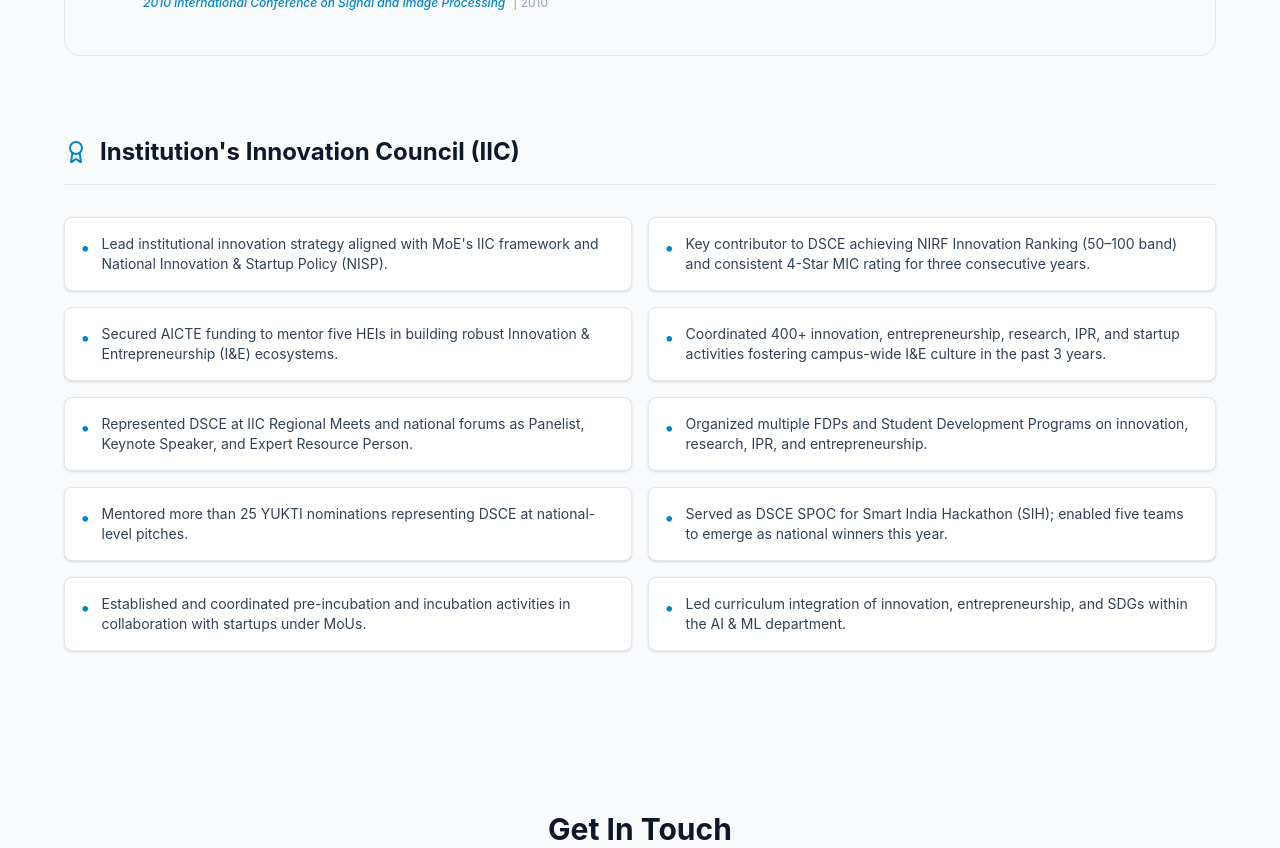
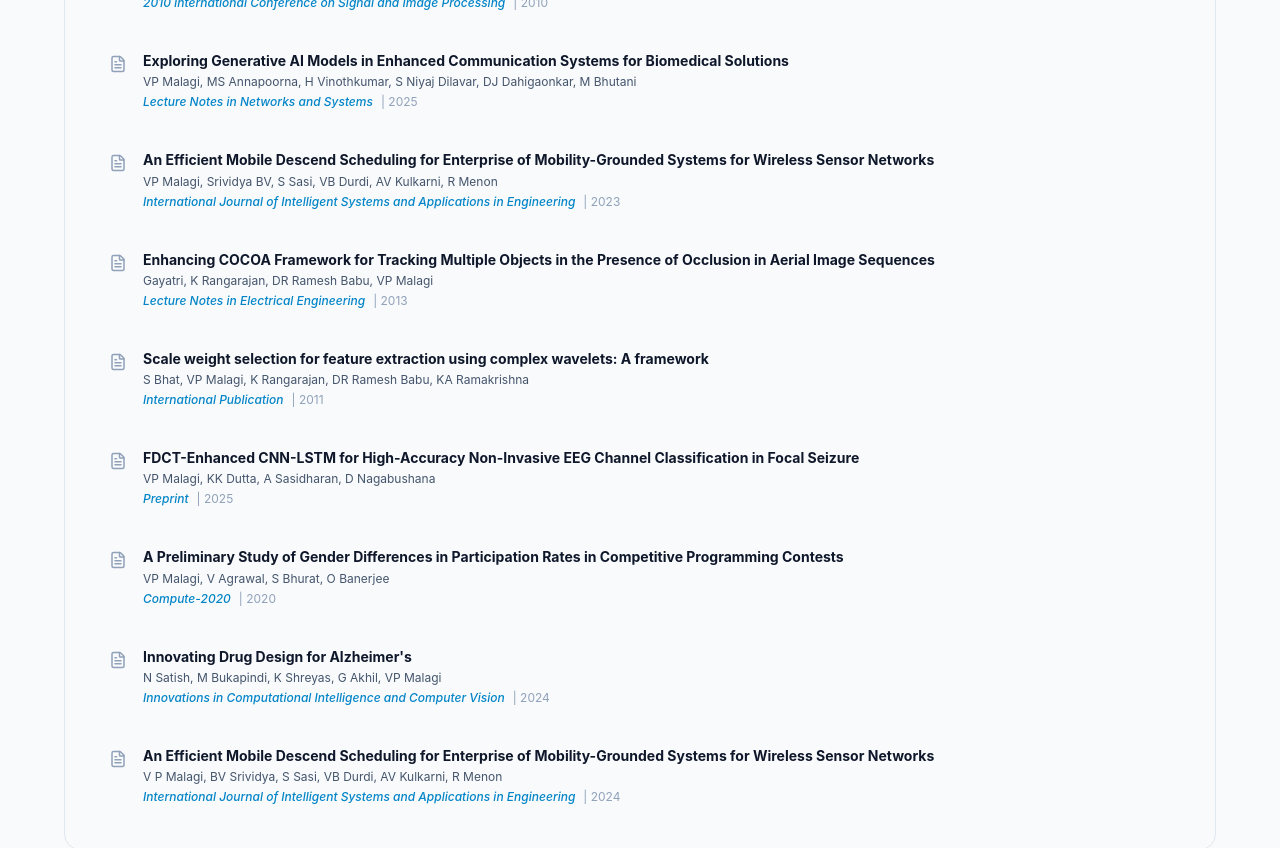
Before and after one commit to qalim-i/Vindhiya_Malagi, a React (Vite) app: page /projects in a window 1280 px wide. Shown: the part 4180-5028 px from the top of the page. Built offline with nearby package versions, Linux system fonts and the light colour scheme.

Commit message:
Nav-links fix

```diff
--- a/profile.json
+++ b/profile.json
@@ -223,7 +223,6 @@
       "authors": "VP Malagi, E Naresh, C Mithra, BK Suresh",
       "venue": "International Journal of Information Technology",
       "year": 2025
-
     },
     {
       "id": 6,
@@ -232,7 +231,6 @@
       "venue": "Exploring the Fusion of Quantum Computing and Machine Learning",
       "publisher": "IGI Global Scientific Publishing",
       "year": 2025
-
     },
     {
       "id": 7,
@@ -352,6 +350,62 @@
       "authors": "VP Malagi, GG SivaSankari",
       "venue": "2010 International Conference on Signal and Image Processing",
       "year": 2010
+    },
+    {
+      "id": 24,
+      "title": "Exploring Generative AI Models in Enhanced Communication Systems for Biomedical Solutions",
+      "authors": "VP Malagi, MS Annapoorna, H Vinothkumar, S Niyaj Dilavar, DJ Dahigaonkar, M Bhutani",
+      "venue": "Lecture Notes in Networks and Systems",
+      "year": 2025
+    },
+    {
+      "id": 25,
+      "title": "An Efficient Mobile Descend Scheduling for Enterprise of Mobility-Grounded Systems for Wireless Sensor Networks",
+      "authors": "VP Malagi, Srividya BV, S Sasi, VB Durdi, AV Kulkarni, R Menon",
+      "venue": "International Journal of Intelligent Systems and Applications in Engineering",
+      "year": 2023
+    },
+    {
+      "id": 26,
+      "title": "Enhancing COCOA Framework for Tracking Multiple Objects in the Presence of Occlusion in Aerial Image Sequences",
+      "authors": "Gayatri, K Rangarajan, DR Ramesh Babu, VP Malagi",
+      "venue": "Lecture Notes in Electrical Engineering",
+      "year": 2013
+    },
+    {
+      "id": 27,
+      "title": "Scale weight selection for feature extraction using complex wavelets: A framework",
+      "authors": "S Bhat, VP Malagi, K Rangarajan, DR Ramesh Babu, KA Ramakrishna",
+      "venue": "International Publication",
+      "year": 2011
+    },
+    {
+      "id": 28,
+      "title": "FDCT-Enhanced CNN-LSTM for High-Accuracy Non-Invasive EEG Channel Classification in Focal Seizure",
+      "authors": "VP Malagi, KK Dutta, A Sasidharan, D Nagabushana",
+      "venue": "Preprint",
+      "year": 2025
+    },
+    {
+      "id": 29,
+      "title": "A Preliminary Study of Gender Differences in Participation Rates in Competitive Programming Contests",
+      "authors": "VP Malagi, V Agrawal, S Bhurat, O Banerjee",
+      "venue": "Compute-2020",
+      "year": 2020
+    },
+    {
+      "id": 30,
+      "title": "Innovating Drug Design for Alzheimer's",
+      "authors": "N Satish, M Bukapindi, K Shreyas, G Akhil, VP Malagi",
+      "venue": "Innovations in Computational Intelligence and Computer Vision",
+      "year": 2024
+    },
+    {
+      "id": 31,
+      "title": "An Efficient Mobile Descend Scheduling for Enterprise of Mobility-Grounded Systems for Wireless Sensor Networks",
+      "authors": "V P Malagi, BV Srividya, S Sasi, VB Durdi, AV Kulkarni, R Menon",
+      "venue": "International Journal of Intelligent Systems and Applications in Engineering",
+      "year": 2024
     }
   ],
   "patents": [
--- a/src/components/Navbar.jsx
+++ b/src/components/Navbar.jsx
@@ -25,6 +25,7 @@ const Navbar = ({ contact }) => {
                 window.scrollTo({ top: 0, behavior: 'smooth' });
             } else {
                 navigate(link.href);
+                window.scrollTo(0, 0);
             }
             return;
         }
```
